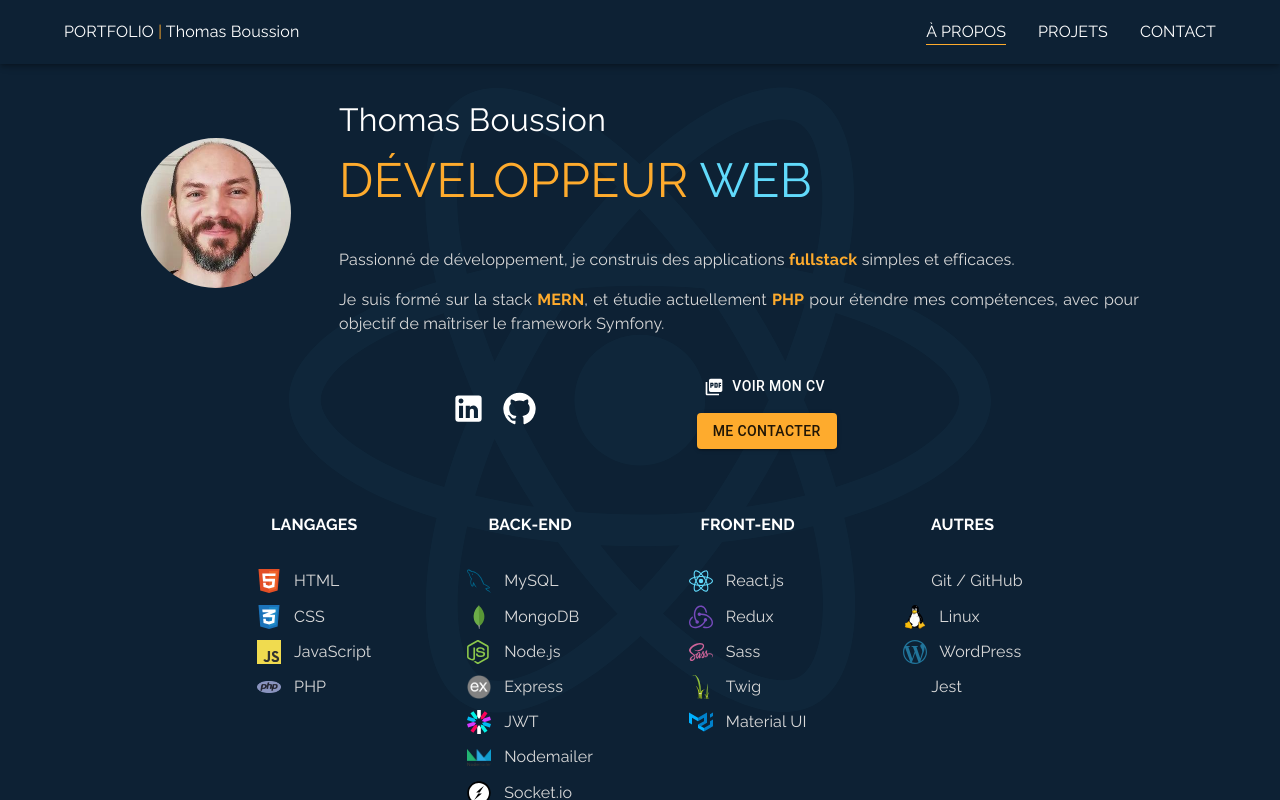
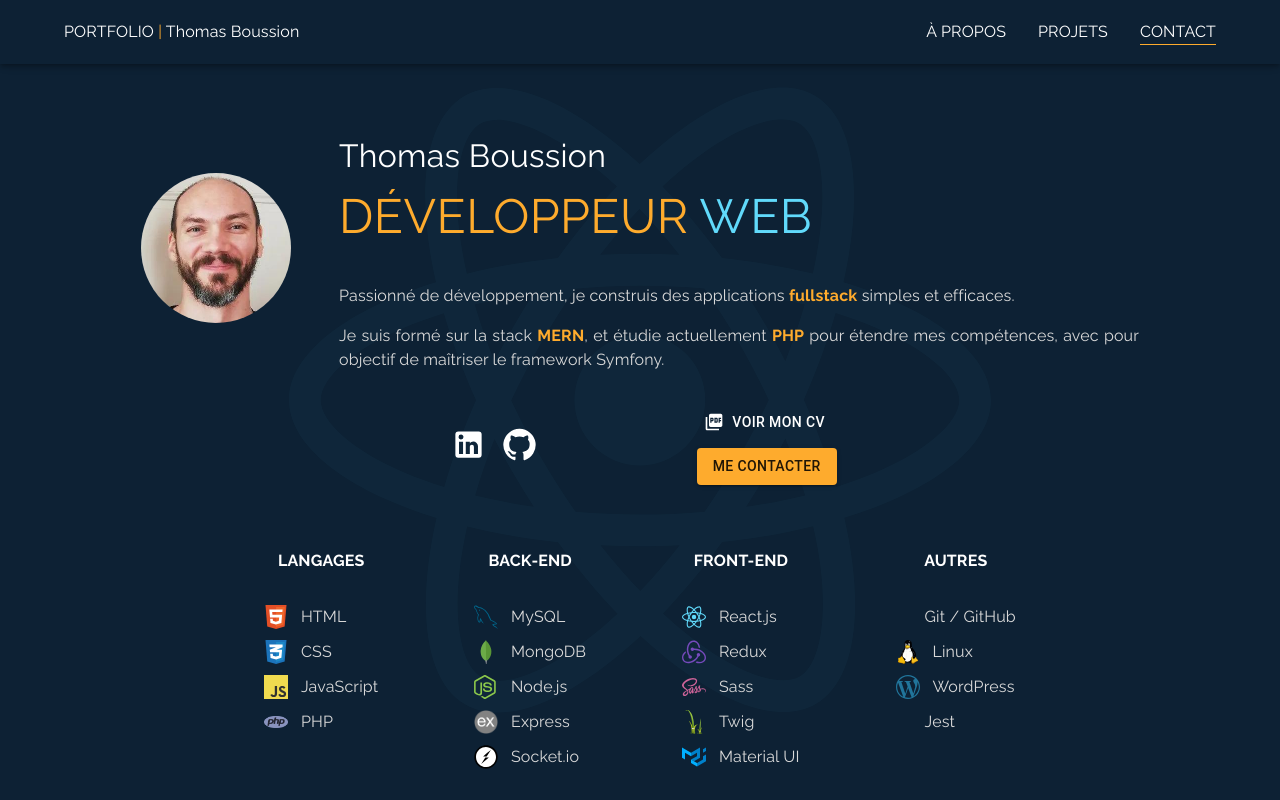
Before and after one commit to TomDvpmt/Portfolio-React_Front-end, a React (Create React App) app: page / in a window 1280 px wide. Built offline with nearby package versions, Linux system fonts and the light colour scheme; no server answers; some icons are missing.

Commit message:
Modified: JWT & Nodemailer techs removed

```diff
--- a/src/assets/data/techs.js
+++ b/src/assets/data/techs.js
@@ -7,7 +7,6 @@ import { ReactComponent as GitLogo } from "../img/techs/logo-git.svg";
 import { ReactComponent as SassLogo } from "../img/techs/logo-sass.svg";
 import { ReactComponent as MongoDBLogo } from "../img/techs/logo-mongodb.svg";
 import { ReactComponent as MySQLLogo } from "../img/techs/logo-mysql.svg";
-import { ReactComponent as JWTLogo } from "../img/techs/logo-jwt.svg";
 import { ReactComponent as ReduxLogo } from "../img/techs/logo-redux.svg";
 import { ReactComponent as MaterialUILogo } from "../img/techs/logo-materialUI.svg";
 import { ReactComponent as SocketIoLogo } from "../img/techs/logo-socket-io.svg";
@@ -15,9 +14,10 @@ import { ReactComponent as LinuxLogo } from "../img/techs/logo-linux.svg";
 import { ReactComponent as WordPressLogo } from "../img/techs/logo-wordpress.svg";
 import { ReactComponent as JestLogo } from "../img/techs/logo-jest.svg";
 import { ReactComponent as TwigLogo } from "../img/techs/logo-twig.svg";
+// import { ReactComponent as JWTLogo } from "../img/techs/logo-jwt.svg";
 import phpLogo from "../img/techs/logo-php.png";
-import nodemailerLogo from "../img/techs/logo-nodemailer_200x136.png";
 import expressLogo from "../img/techs/logo-expressjs.png";
+// import nodemailerLogo from "../img/techs/logo-nodemailer_200x136.png";
 
 import theme from "../../styles/theme";
 
@@ -83,23 +83,23 @@ const ALL_TECHS = [
             />
         ),
     },
-    {
-        label: "JWT",
-        type: "back-end",
-        imgElement: <JWTLogo title="JWT" />,
-    },
-    {
-        label: "Nodemailer",
-        type: "back-end",
-        imgElement: (
-            <img
-                src={nodemailerLogo}
-                alt="Nodemailer"
-                title="Nodemailer"
-                width={theme.maxWidth.techIcon}
-            />
-        ),
-    },
+    // {
+    //     label: "JWT",
+    //     type: "back-end",
+    //     imgElement: <JWTLogo title="JWT" />,
+    // },
+    // {
+    //     label: "Nodemailer",
+    //     type: "back-end",
+    //     imgElement: (
+    //         <img
+    //             src={nodemailerLogo}
+    //             alt="Nodemailer"
+    //             title="Nodemailer"
+    //             width={theme.maxWidth.techIcon}
+    //         />
+    //     ),
+    // },
     {
         label: "React.js",
         type: "front-end",
```
